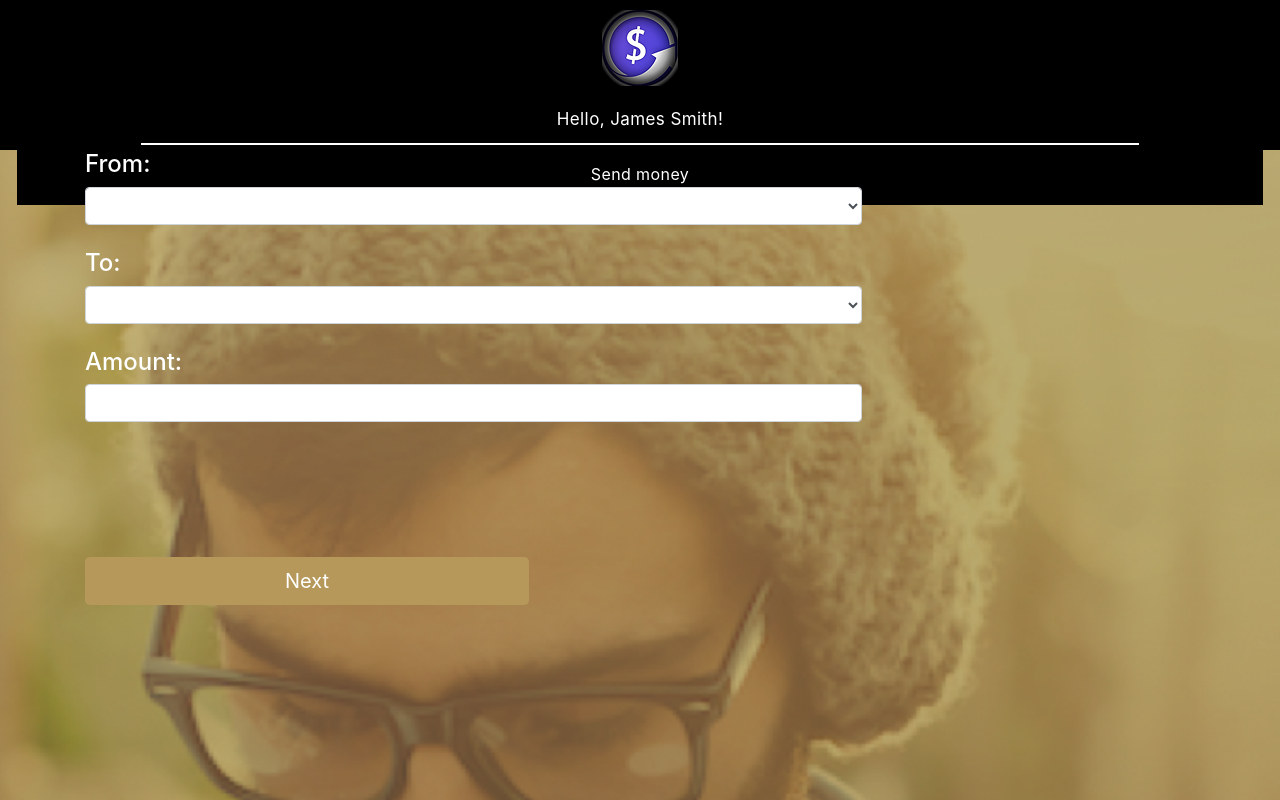
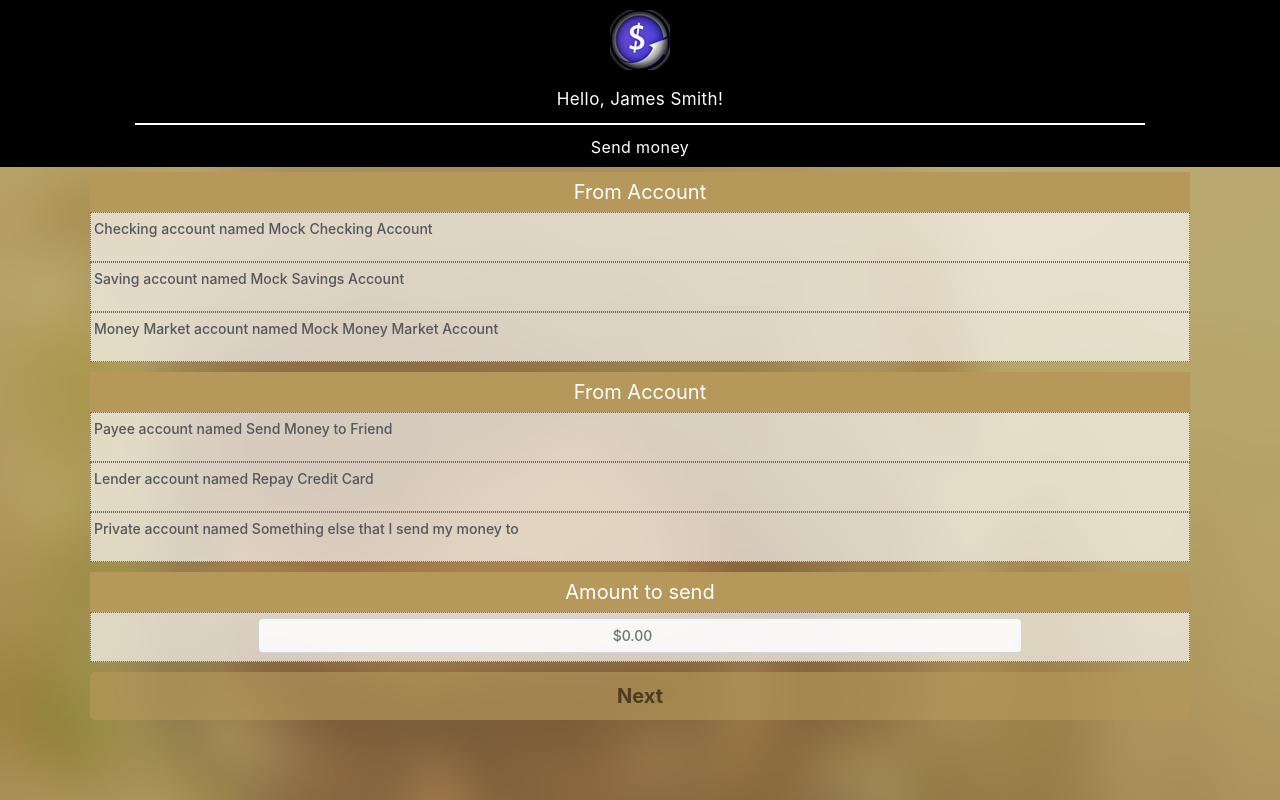
Before and after one commit to svaidhyanath/tempAssignment, an Angular app: page / in a window 1280 px wide. Built offline with nearby package versions, Linux system fonts and the light colour scheme.

Commit message:
light at the end of the tunnel?

```diff
--- a/src/app/app.component.scss
+++ b/src/app/app.component.scss
@@ -1,8 +1,8 @@
 .banner {
-  height: 90px;
+  height: 77px;
   width: 100%;
   background-color: #000;
-  background-image: url(../assets/apple-icon-76x76-edit.png);
+  background-image: url(../assets/apple-icon-60x60-edit.png);
   background-size: auto;
   background-repeat: no-repeat;
   background-position: center 10px;
--- a/src/app/app.module.ts
+++ b/src/app/app.module.ts
@@ -1,5 +1,6 @@
 import { BrowserModule } from '@angular/platform-browser';
 import { NgModule } from '@angular/core';
+import { FormsModule } from '@angular/forms';
 
 import { AppComponent } from './app.component';
 import { AppRoutingModule } from './/app-routing.module';
@@ -16,7 +17,8 @@ import { ConfirmationComponentComponent } from './confirmation-component/confirm
   ],
   imports: [
     BrowserModule,
-    AppRoutingModule
+    AppRoutingModule,
+    FormsModule
   ],
   providers: [],
   bootstrap: [AppComponent]
--- a/src/app/from-to-component/from-to-component.component.html
+++ b/src/app/from-to-component/from-to-component.component.html
@@ -1,47 +1,25 @@
-<!-- <h3>
-  Hello, {{user.name}}!
-</h3>
-<h4>From Choices:</h4>
-<div *ngFor="let choice of fromAccountChoices" (click)='onSelectFromAccount(choice)'>
-  <p>Account Type:: {{choice.accountType}}  <<=>>   Name :: {{choice.accountName}}</p>
-</div>
-<br>
-<h4>To Choices:</h4>
-<div *ngFor="let choice of toAccountChoices" (click)='onSelectToAccount(choice)'>
-  <p>Account Type:: {{choice.accountType}}  <<=>>   Name :: {{choice.accountName}}</p>
-</div>
-<button  (click)="buttonClicked()">Click Me!</button> -->
-
 <div class="userGreet">
   <span>Hello, {{user.name}}!</span>
   <hr class="partialUnderline">
-  <div class="userGreet" style="font-size: 16px;"><span>Send money</span></div>
+  <span style="font-size: 16px;">Send money</span>
 </div>
 <div class="container">
-  <div class="row form-margin">
-    <div class="col-lg">
-      <h4 class="text-color">From:</h4>
-      <select class="form-control">
-        <option></option>
-        <option>Checkings</option>
-        <option>Savings</option>
-        <option>Credit Cards</option>
-      </select>
-      <br>
-
-      <h4 class="text-color">To:</h4>
-      <select class="form-control">
-        <option></option>
-        <option>Checkings</option>
-        <option>Savings</option>
-        <option>Credit Card</option>
-      </select>
-      <br>
-
-      <h4 class="text-color">Amount:</h4>
-      <input type="number" class="form-control">
-      <br>
-      <button type="button" class="btn btn-default btn-lg">Next</button>
+  <div class="fromToComponentContent">
+    <div class="fromToHeader">From Account</div>
+    <div class="fromToOptions" *ngFor="let choice of fromAccountChoices" (click)='onSelectFromAccount(choice)'>
+      <span>{{choice.accountType}}</span> account named <span>{{choice.accountName}}</span>
     </div>
+    <div style="height:10px;width: 100%"></div>
+    <div class="fromToHeader">From Account</div>
+    <div class="fromToOptions" *ngFor="let choice of toAccountChoices" (click)='onSelectFromAccount(choice)'>
+      <span>{{choice.accountType}}</span> account named <span>{{choice.accountName}}</span>
+    </div>
+    <div style="height:10px;width: 100%"></div>
+    <div class="fromToHeader">Amount to send</div>
+    <div class="fromToOptions">
+        <input type="number" class="form-control" placeholder="$0.00" [(ngModel)]="this.enteredAmountValue">
+    </div>
+    <div style="height:10px;width: 100%"></div>
+    <button type="button" class="btn btn-default btn-lg" (click)="buttonClicked()"[disabled]="!this.allInputsAnswered">Next</button>
   </div>
 </div>
--- a/src/app/from-to-component/from-to-component.component.scss
+++ b/src/app/from-to-component/from-to-component.component.scss
@@ -1,44 +1,79 @@
-/* .container{
-    margin-top: 10%;
-}
-.form-margin {
-  margin-left: 15%;
-} */
 .userGreet {
   background-color: #000;
-  width:100%;
-  height:60px;
+  width: 100%;
+  height: 90px;
   margin: 0 auto;
-  font-family: -apple-system, BlinkMacSystemFont, 'Segoe UI', Roboto, Oxygen, Ubuntu, Cantarell, 'Open Sans', 'Helvetica Neue', sans-serif;
+  font-family: -apple-system, BlinkMacSystemFont, "Segoe UI", Roboto, Oxygen,
+    Ubuntu, Cantarell, "Open Sans", "Helvetica Neue", sans-serif;
   font-size: 17px;
   letter-spacing: 0.4px;
   text-align: center;
   color: #fff;
-  padding: 17px;
+  padding: 10px;
 }
 .partialUnderline {
-  width:80%;
-  margin: 10px auto 0;
-  color:#fff;
+  width: 80%;
+  margin: 10px auto 10px;
+  color: #fff;
   border: 1px solid;
 }
-
+.fromToComponentContent {
+  min-height: 500px;
+  padding: 5px;
+}
+.fromToHeader {
+  background-color: #b5985a;
+  color:#fff;
+  height:40px;
+  text-align: center;
+  font-size: 20px;
+  width:100%;
+  display: block;
+  padding: 5px 0;
+}
+.fromToOptions {
+  background-color: rgba(255,255,255,0.65);
+  color:#53565a;
+  display: block;
+  width:100%;
+  height:50px;
+  padding: 5px 3px;
+  font-size: 14px;
+  font-weight: 500;
+  text-align: justify;
+  margin: 0 auto;
+  border: 1px dotted #7a663a;
+}
 .form-control {
   width: 70%;
+  margin: 0 auto;
+  text-align: center;
+  color:#53565a;
+  padding: 5px 3px;
+  font-size: 14px;
+  font-weight: 500;
+  background-color: rgba(255, 255, 255, 0.85);
 }
 .btn {
-  margin-top: 10%;
-  width: 40%;
+  width: 100%;
+  color:#302713;
+  font-weight: bold;
+  background-color: #b5985a;
+}
+.btn:hover {
+  background-color: #d8a330;
+}
+.btn:active {
+  background-color: #6d541d;
+  color: #fff;
 }
 .text-color {
   color: white;
 }
-.btn {
-  background-color: #b5985a;
-  color: white;
+@media (max-width: 500px) {
+  /*
+  .container{
+    margin-top: 20%;
+  }
+  */
 }
-@media (max-width: 500px) {
-  /* .container{
-    margin-top: 20%;
-} */
-}
--- a/src/app/from-to-component/from-to-component.component.ts
+++ b/src/app/from-to-component/from-to-component.component.ts
@@ -1,4 +1,4 @@
-import { Component, OnInit } from '@angular/core';
+import { Component, OnInit, Input } from '@angular/core';
 
 import { MockUserObject } from '../models/mock-user-object';
 import { MockFromAccountsModel } from '../models/mock-from-accounts-model';
@@ -16,15 +16,23 @@ export class FromToComponentComponent implements OnInit {
   user: MockUserObject;
   fromAccountChoices: MockFromAccountsModel[];
   toAccountChoices: MockToAccountsModel[];
+  @Input() enteredAmountValue: Number;
+  allInputsAnswered: Boolean;
 
   constructor(private service: SharedAppServicesService) { }
 
   ngOnInit() {
     this.service.setAppModel('enteredAmount', 0);
+    this.allInputsAnswered = false;
     this.getUserDetail();
     this.getFromAccountsInfo();
     this.getToAccountsInfo();
+    console.log(this.service.getAppModel());
   }
+
+  /* ngDoCheck() {
+
+  } */
 
   getUserDetail(): void {
     this.service.getUserDetails()
@@ -42,10 +50,14 @@ export class FromToComponentComponent implements OnInit {
   }
 
   onSelectFromAccount(fromAccount: MockFromAccountsModel): void {
+    fromAccount.isSelected = true;
+    // set the isSelected attribute on other choices as false
     this.service.setAppModel('fromAccount', fromAccount);
   }
 
   onSelectToAccount(toAccount: MockToAccountsModel): void {
+    toAccount.isSelected = true;
+    // set the isSelected attribute on other choices as false
     this.service.setAppModel('toAccount', toAccount);
   }
 
--- a/src/app/mockData/fromAccountsArray.ts
+++ b/src/app/mockData/fromAccountsArray.ts
@@ -4,16 +4,19 @@ export const MOCK_FROM_ACCOUNTS_ARRAY: MockFromAccountsModel[] = [
   {
     accountType: 'Checking',
     accountNumber: '123456789',
-    accountName: 'Mock Checking Account'
+    accountName: 'Mock Checking Account',
+    isSelected: false
   },
   {
     accountType: 'Saving',
     accountNumber: '987654321',
-    accountName: 'Mock Savings Account'
+    accountName: 'Mock Savings Account',
+    isSelected: false
   },
   {
     accountType: 'Money Market',
     accountNumber: '567345987',
-    accountName: 'Mock Money Market Account'
+    accountName: 'Mock Money Market Account',
+    isSelected: false
   }
 ];
--- a/src/app/mockData/toAccountsArray.ts
+++ b/src/app/mockData/toAccountsArray.ts
@@ -4,16 +4,19 @@ export const MOCK_TO_ACCOUNTS_ARRAY: MockToAccountsModel[] = [
   {
     accountType: 'Payee',
     accountNumber: '4545454545',
-    accountName: 'Send Money to Friend'
+    accountName: 'Send Money to Friend',
+    isSelected: false
   },
   {
     accountType: 'Lender',
     accountNumber: '9999999990',
-    accountName: 'Repay Credit Card'
+    accountName: 'Repay Credit Card',
+    isSelected: false
   },
   {
     accountType: 'Private',
     accountNumber: '1357986420',
-    accountName: 'Something else that I send my money to'
+    accountName: 'Something else that I send my money to',
+    isSelected: false
   }
 ];
--- a/src/app/models/mock-from-accounts-model.ts
+++ b/src/app/models/mock-from-accounts-model.ts
@@ -2,4 +2,5 @@ export class MockFromAccountsModel  {
   accountType: String;
   accountNumber: String;
   accountName: String;
+  isSelected: Boolean;
 }
--- a/src/app/models/mock-to-accounts-model.ts
+++ b/src/app/models/mock-to-accounts-model.ts
@@ -2,4 +2,5 @@ export class MockToAccountsModel  {
   accountType: String;
   accountNumber: String;
   accountName: String;
+  isSelected: Boolean;
 }
--- a/src/index.html
+++ b/src/index.html
@@ -9,7 +9,7 @@
   <link rel="icon" type="image/x-icon" href="./assets/favicon.ico">
   <link rel="stylesheet" href="https://use.fontawesome.com/releases/v5.3.1/css/all.css">
 </head>
-<body background="assets/main-bg.png" style="background-repeat:no-repeat;background-size:cover;height:100%">
+<body background="assets/success-bg.png" style="background-repeat:no-repeat;background-size:cover;height:100%">
   <app-root></app-root>
 </body>
 </html>
```
Also changed, not shown: src/assets/apple-icon-60x60-edit.png (added).
